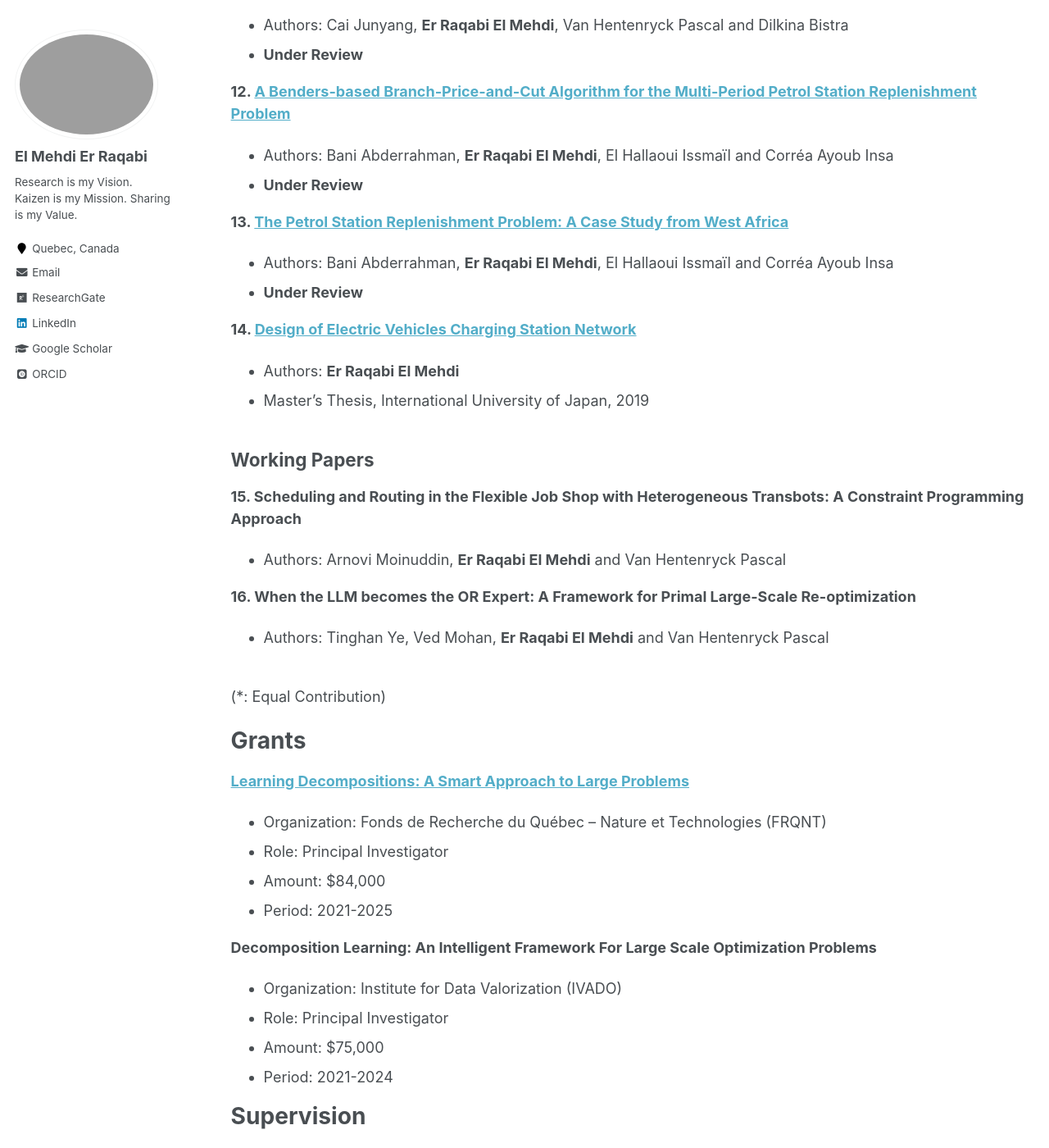
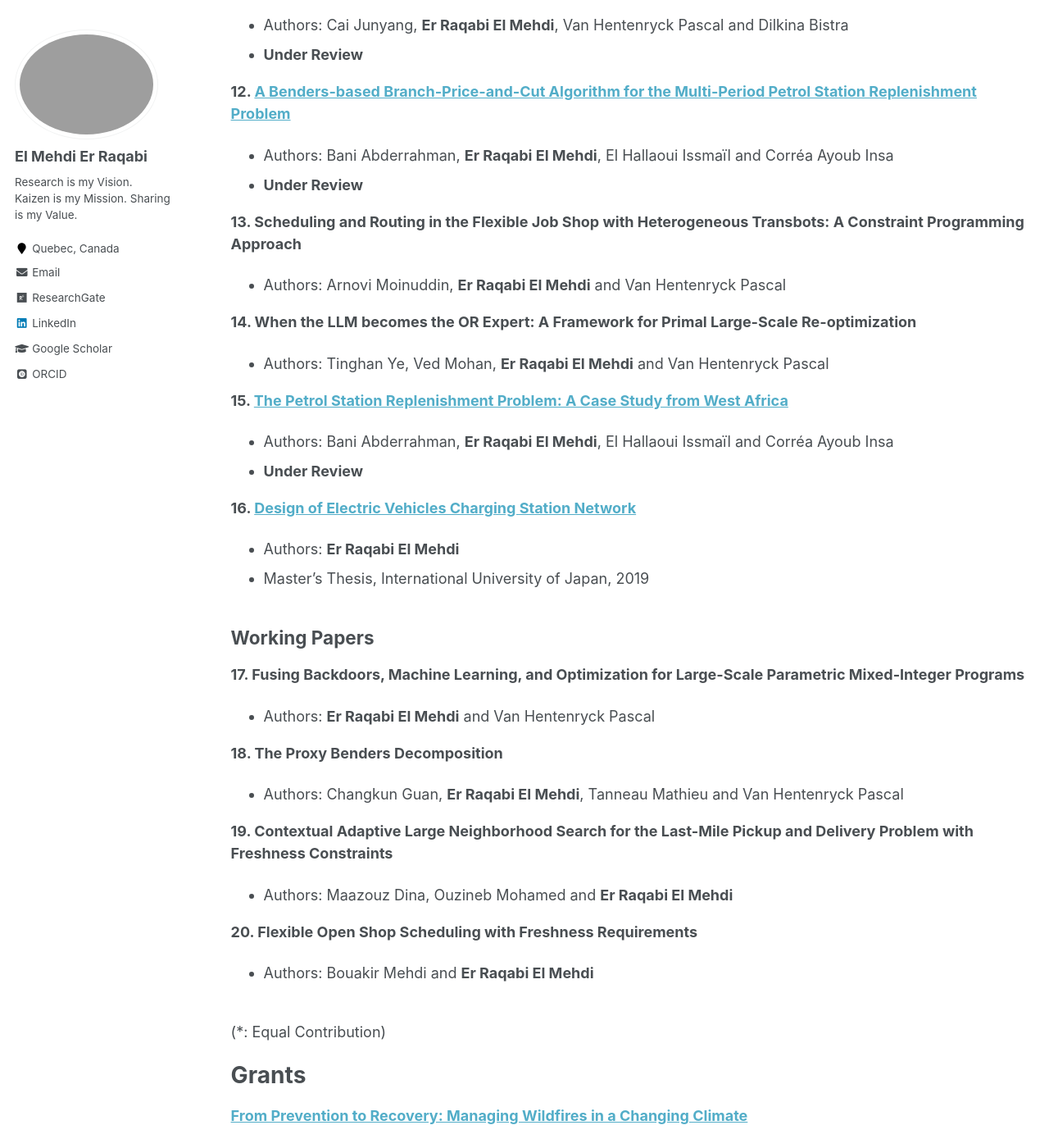
Before and after one commit to RqbMedi/rqbmedi.github.io, a Jekyll site: the page built from _pages/publications.md, in a window 1280 px wide and 1400 px high, scrolled down 2170 px. Shown: the whole window at 82% size. Built offline with Jekyll 4.4.1, drawn with Linux system fonts in a browser that asks for light colours; some web fonts are replaced; some of the changed text lies outside the part shown.

Commit message:
Update publications.md

```diff
--- a/_pages/publications.md
+++ b/_pages/publications.md
@@ -69,35 +69,54 @@ Published & Under Review
  - Authors: Bani Abderrahman, **Er Raqabi El Mehdi**, El Hallaoui Issmaïl and Corréa Ayoub Insa
  - **Under Review**
 
-**13. [The Petrol Station Replenishment Problem: A Case Study from West Africa](https://www.gerad.ca/en/papers/G-2024-19)**
+**13. Scheduling and Routing in the Flexible Job Shop with Heterogeneous Transbots: A Constraint Programming Approach**
+ - Authors: Arnovi Moinuddin, **Er Raqabi El Mehdi** and Van Hentenryck Pascal
+
+**14. When the LLM becomes the OR Expert: A Framework for Primal Large-Scale Re-optimization**
+ - Authors: Tinghan Ye, Ved Mohan, **Er Raqabi El Mehdi** and Van Hentenryck Pascal
+
+**15. [The Petrol Station Replenishment Problem: A Case Study from West Africa](https://www.gerad.ca/en/papers/G-2024-19)**
  - Authors: Bani Abderrahman, **Er Raqabi El Mehdi**, El Hallaoui Issmaïl and Corréa Ayoub Insa
  - **Under Review**
 
-**14. [Design of Electric Vehicles Charging Station Network](https://www.iuj.ac.jp/mlic/theses/thesis_details.cfm?ID=2B7015)**
+**16. [Design of Electric Vehicles Charging Station Network](https://www.iuj.ac.jp/mlic/theses/thesis_details.cfm?ID=2B7015)**
  - Authors: **Er Raqabi El Mehdi**
  - Master’s Thesis, International University of Japan, 2019
 
 Working Papers
 ------
 
-**15. Scheduling and Routing in the Flexible Job Shop with Heterogeneous Transbots: A Constraint Programming Approach**
- - Authors: Arnovi Moinuddin, **Er Raqabi El Mehdi** and Van Hentenryck Pascal
+**17. Fusing Backdoors, Machine Learning, and Optimization for Large-Scale Parametric Mixed-Integer Programs**
+ - Authors: **Er Raqabi El Mehdi** and Van Hentenryck Pascal
 
-**16. When the LLM becomes the OR Expert: A Framework for Primal Large-Scale Re-optimization**
- - Authors: Tinghan Ye, Ved Mohan, **Er Raqabi El Mehdi** and Van Hentenryck Pascal
+**18. The Proxy Benders Decomposition**
+ - Authors: Changkun Guan, **Er Raqabi El Mehdi**, Tanneau Mathieu and Van Hentenryck Pascal
+
+**19. Contextual Adaptive Large Neighborhood Search for the Last-Mile Pickup and Delivery Problem with Freshness Constraints**
+ - Authors: Maazouz Dina, Ouzineb Mohamed and **Er Raqabi El Mehdi**
+
+**20. Flexible Open Shop Scheduling with Freshness Requirements**
+ - Authors: Bouakir Mehdi and **Er Raqabi El Mehdi**
 
 <br>
 (*: Equal Contribution)
 
 Grants
 ====
+
+**[From Prevention to Recovery: Managing Wildfires in a Changing Climate](https://sshrc-crsh.canada.ca/funding-financement/nfrf-fnfr/exploration/2025/award_recipients-titulaires_subvention-eng.aspx)**
+ - Organization:  New Frontiers in Research Fund – Exploration (NFRF-E)
+ - Role: Co-applicant
+ - Amount: $250,000
+ - Period: 2026-2028
+
 **[Learning Decompositions: A Smart Approach to Large Problems](https://app.dimensions.ai/details/grant/grant.9716929)**
  - Organization: Fonds de Recherche du Québec – Nature et Technologies (FRQNT)
  - Role: Principal Investigator
  - Amount: $84,000
  - Period: 2021-2025
 
-**Decomposition Learning: An Intelligent Framework For Large Scale Optimization Problems**
+**[Decomposition Learning: An Intelligent Framework For Large Scale Optimization Problems](https://ivado.ca/en/research_community/\#laureats)**
  - Organization: Institute for Data Valorization (IVADO)
  - Role: Principal Investigator
  - Amount: $75,000
@@ -107,8 +126,14 @@ Supervision
 ====
 **Current Ph.D. Students**
  - Ved Mohan (Advisor: Pascal Van Hentenryck)
- - Moinuddin Arnovi (Advisor: Pascal Van Hentenryck)
- - Ye Joe (Advisor: Pascal Van Hentenryck)
+ - Arnovi Moinuddin (Advisor: Pascal Van Hentenryck)
+ - Joe (Advisor: Pascal Van Hentenryck)
+ - Changkun Guan (Advisor: Pascal Van Hentenryck)
+ - Arnaud Deza (Advisor: Pascal Van Hentenryck)
+
+**Current Undergraduate Interns**
+ - Bouakir Mehdi (OCP Group, Morocco)
+ - Dina Maazouz (INSEA, Morocco)
 
 **Former Ph.D. Interns**
  - Junyang Cai (AI4OPT, Gatech, April 2025)
```
